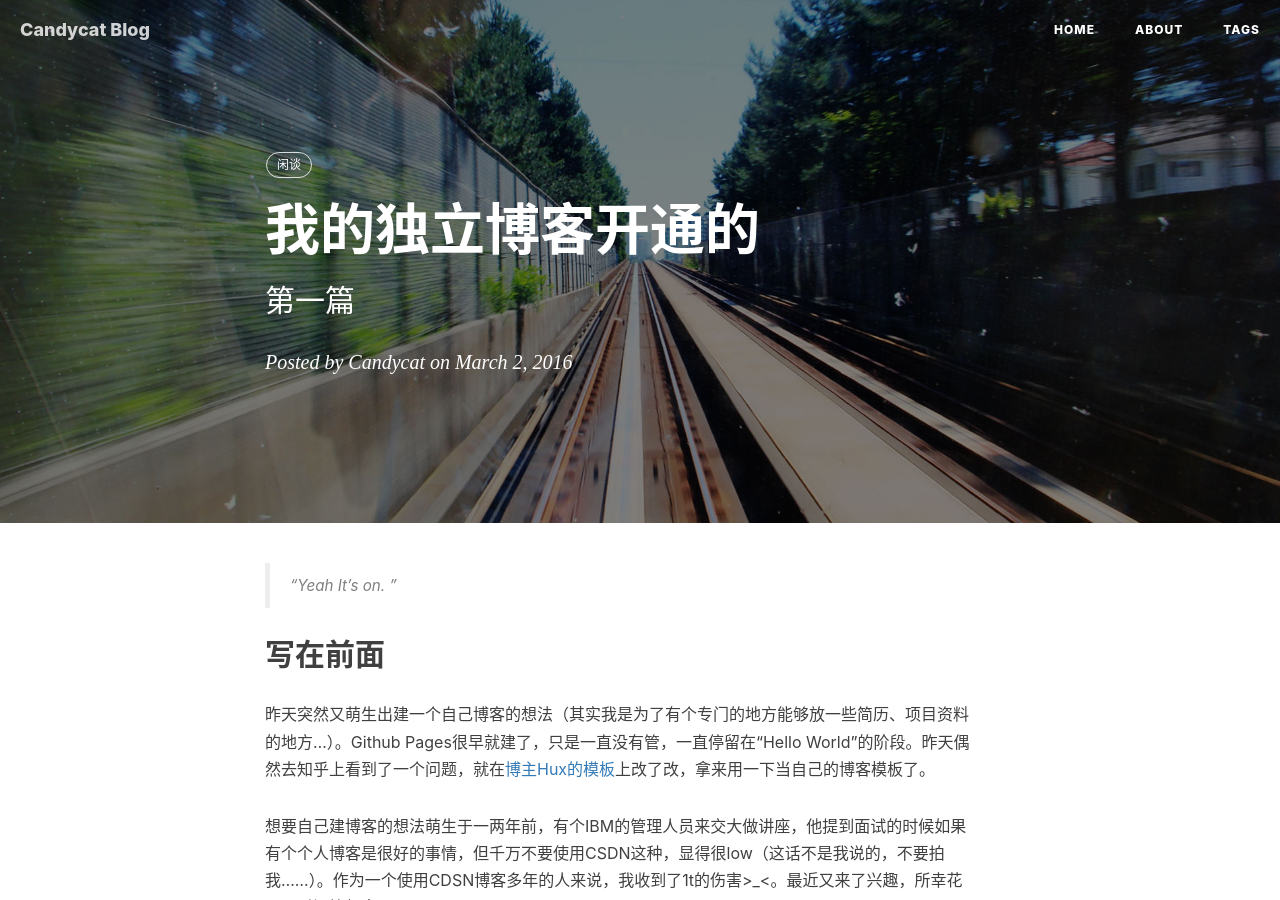
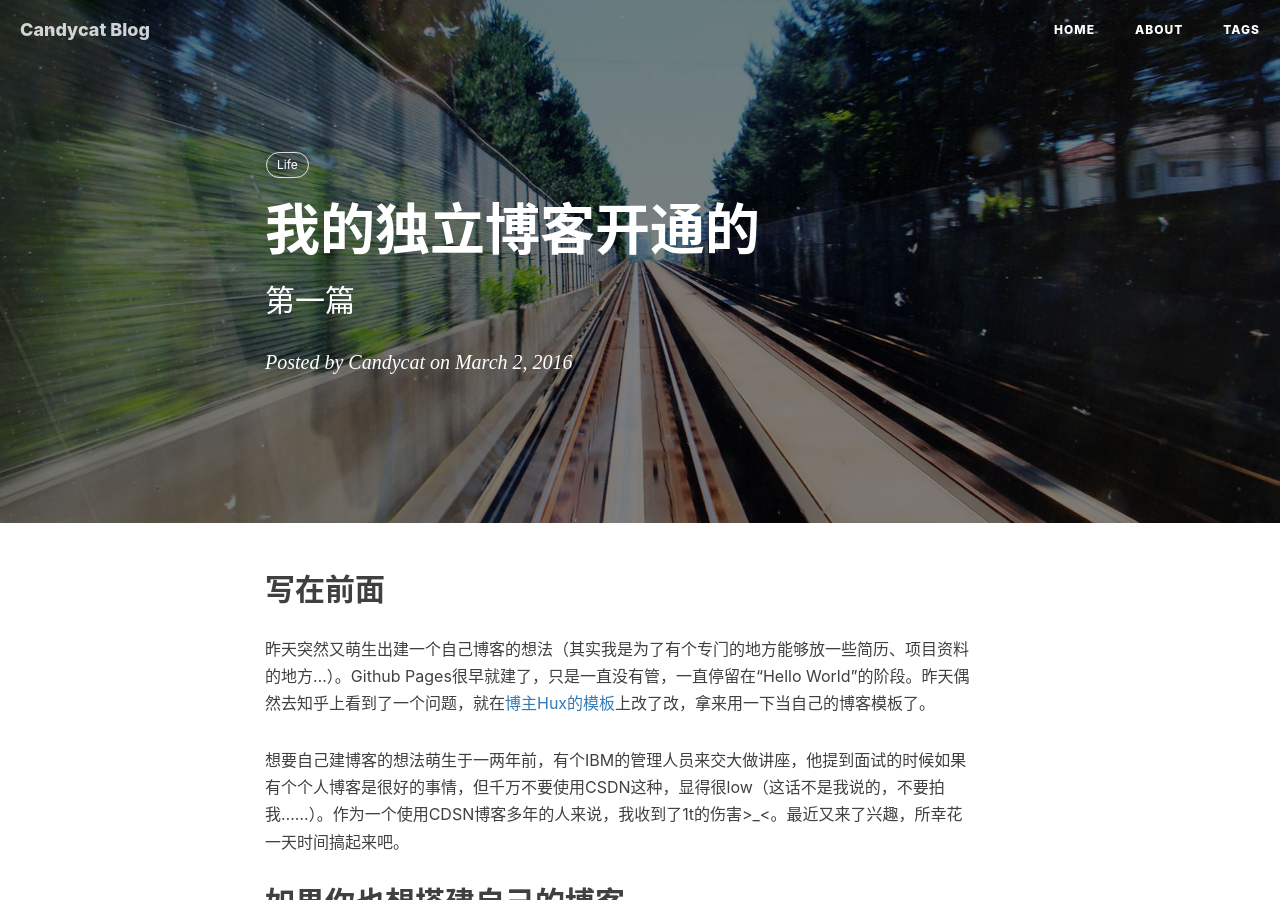
Before and after one commit to candycat1992/candycat1992.github.io, a Jekyll site: the page built from _posts/2016-03-02-hello-blog.markdown, in a window 1280 px wide and 900 px high. Built offline with Jekyll 4.4.1, drawn with Linux system fonts in a browser that asks for light colours; nearby versions of some CDN libraries; comment, search, counter and statistics services are not loaded.

Commit message:
no message

```diff
--- a/_posts/2016-03-02-hello-blog.markdown
+++ b/_posts/2016-03-02-hello-blog.markdown
@@ -6,11 +6,8 @@ date:       2016-03-02 12:00:00
 author:     "Candycat"
 header-img: "img/post-bg-2015.jpg"
 tags:
-    - 闲谈
+    - Life
 ---
-
-> “Yeah It's on. ”
-
 
 ## 写在前面
 
```
